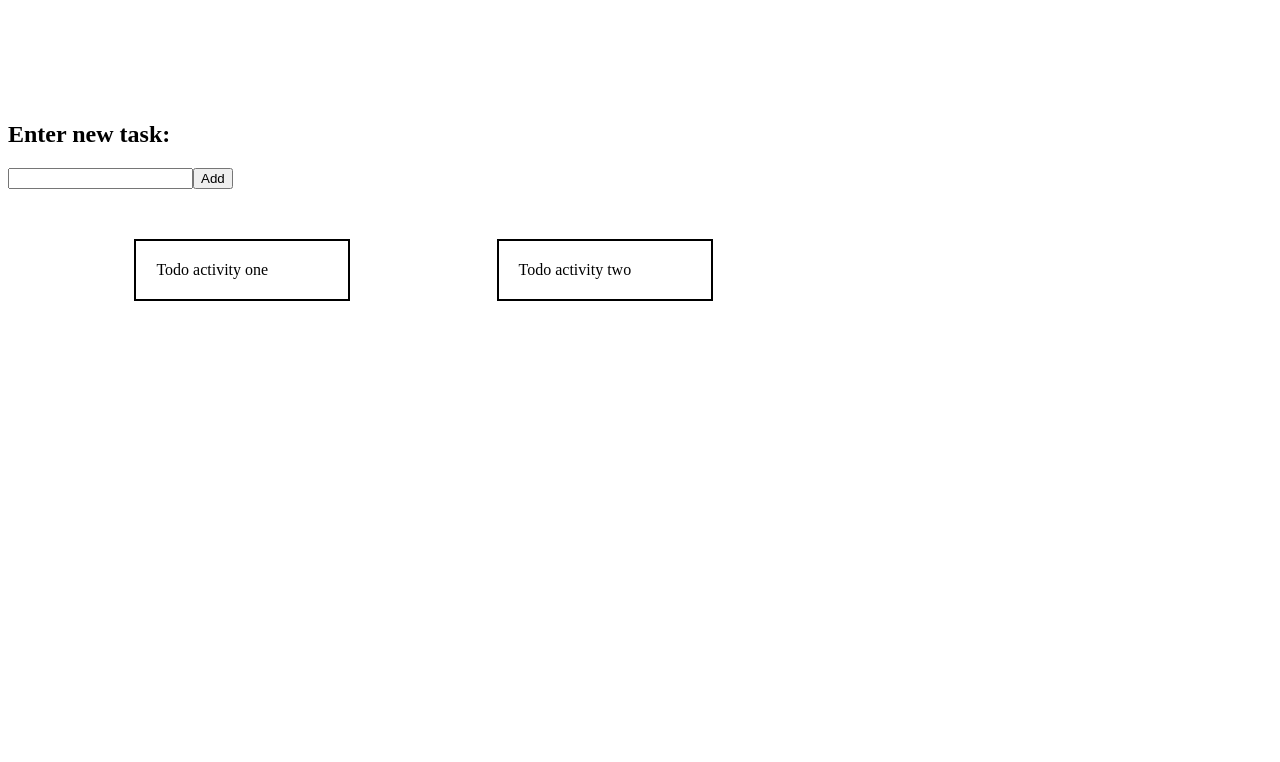
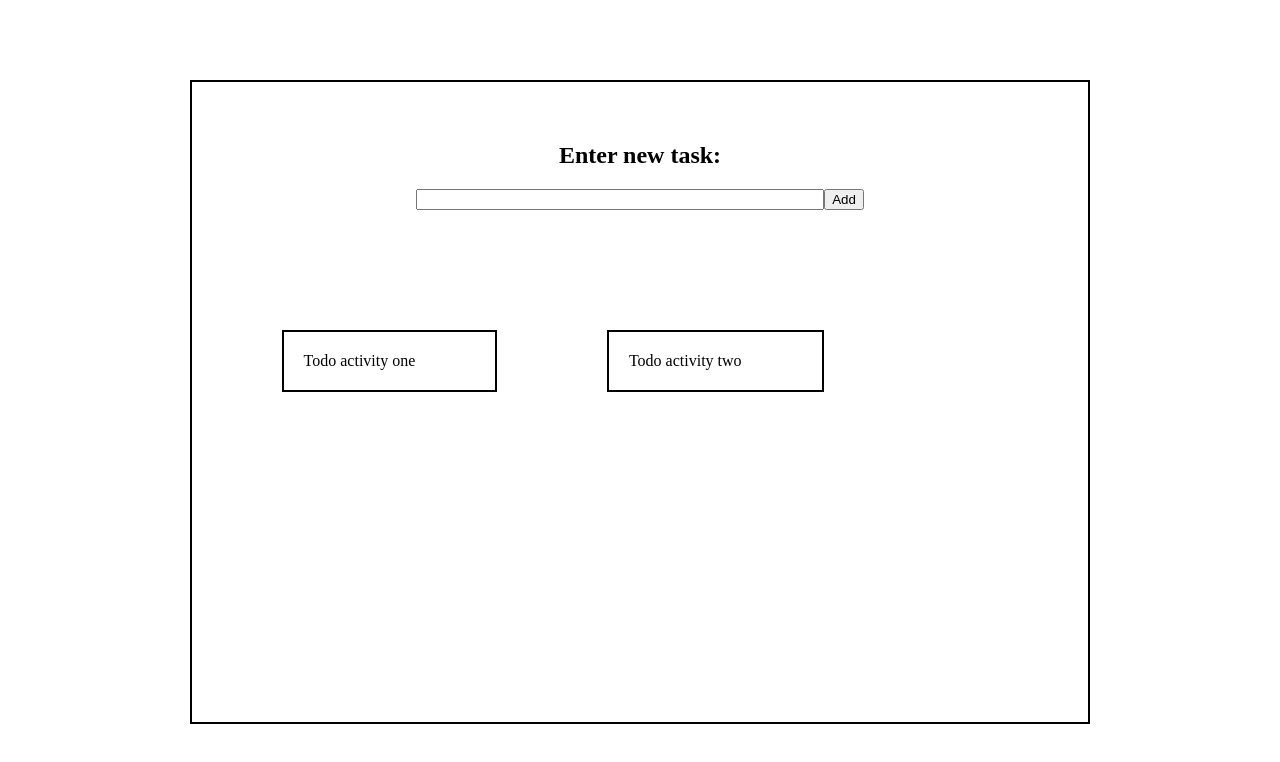
Before and after one commit to krstljrk/react-to-do, a React (Create React App) app: page / in a window 1280 px wide. Shown: the top 762 px of the page. Built offline with nearby package versions, Linux system fonts and the light colour scheme.

Commit message:
Added CSS to make it easier to use

```diff
--- a/src/App.css
+++ b/src/App.css
@@ -1,8 +1,8 @@
 .app {
-  display: flex;
-  flex-direction: column;
-  justify-content: space-between;
-  margin-top: 8%;
+  border: 2px solid black;
+  margin: 5em auto 0 auto;
+  max-width: 70vw;
+  min-height: 80vh;
 }
 
 .inputSection {
@@ -12,13 +12,9 @@
 .todoItem {
   position: relative;
   display: inline-block;
-  align-items: center;
   border: 2px solid black;
   padding: 20px 80px 20px 20px;
-  margin-top: 50px;
-  margin-right: 20px;
-  margin-bottom: 50px;
-  margin-left: 10%;
+  margin: 50px 20px 50px 10%;
   list-style-type: none;
   max-width: fit-content;
 }
@@ -26,3 +22,15 @@
 .todoItem--done {
   text-decoration: slategrey;
 }
+
+.add__container {
+  position: relative;
+  text-align: center;
+  max-width: 80%;
+  margin: 20px 10% 50px 10%;
+  padding: 20px 0 20px 0;
+}
+
+.todoInput {
+  width: 30em;
+}
--- a/src/App.js
+++ b/src/App.js
@@ -21,7 +21,10 @@ function App() {
   return (
     <div className="app">
       <div>
-        <AddNewTodo className="app__container"/>
+        <div className="add__container">
+          <AddNewTodo />
+        </div>
+
         <div className="todo__container">
           <DisplayTodos />
           {/*
```
